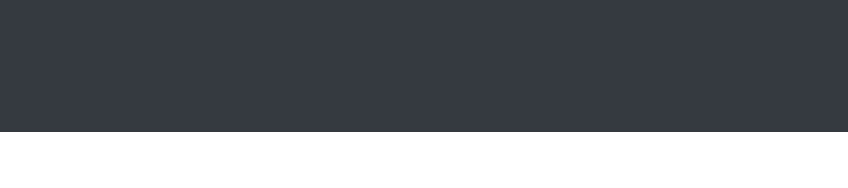
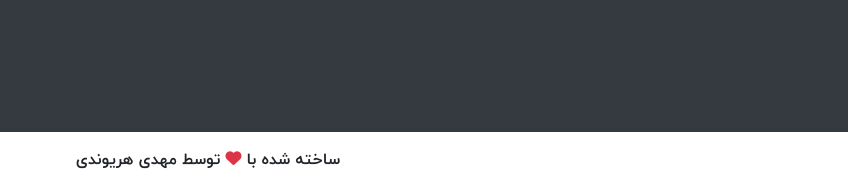
Before and after one commit to mahdi-harivandi/Sports-Club, a plain HTML site: page index.html in a window 1280 px wide. Shown: the part 7303-7491 px from the top of the page, 432-1280 px from the left. Before the commit the page ends 7435 px from the top, so only its background shows below. Drawn offline with Linux system fonts and the light colour scheme.

Commit message:
Update index.html and main.css and main.js

```diff
--- a/css/main.css
+++ b/css/main.css
@@ -32,6 +32,7 @@ header{
   left: 50%;
   transform: translate(-50% , -50%);
 }
+@media(min-width: 768px){
   .banner_heading{
     animation: anim;
     animation-duration: 2s;
@@ -50,6 +51,7 @@ header{
     100%{
       transform: translateX(0px);
       opacity: 1;
+    }
   }
 }
 /* end of banner */
@@ -92,6 +94,7 @@ header{
 .awards{
   background-color: #151f20;
 }
+@media(min-width: 768px){
   .formleft{
     animation-name: formleft;
     animation-duration: 3s;
@@ -118,6 +121,7 @@ header{
     100%{
       transform: translateX(0px);
       opacity: 1;
+    }
   }
 }
 /* end of awards */
@@ -184,6 +188,7 @@ header{
   background-color: #3498bd;
   transform: translateY(-2px);
 }
+@media(min-width: 768px){
   .movefromleft{
     animation-name: movefromleft;
     animation-duration: 3s;
@@ -225,6 +230,7 @@ header{
     100%{
       transform: translateY(0px);
       opacity: 1;
+    }
   }
 }
 /* end of membership */
--- a/index.html
+++ b/index.html
@@ -645,6 +645,13 @@
       </div>
     </footer>
     <!-- end of footer  -->
+    <!-- Site author  -->
+    <div class="text-center bg-white p-3">
+      <span>ساخته شده با</span>
+      <i class="fa-solid fa-heart text-danger"></i>
+      <span>توسط مهدی هریوندی</span>
+    </div>
+    <!-- End of Site author  -->
     <!-- optional javascript -->
     <!-- jquery first , then popper.js , then bootstrap JS  -->
     <script src="scripts/jquery-3.5.1.min.js"></script>
--- a/scripts/main.js
+++ b/scripts/main.js
@@ -41,7 +41,7 @@ $(".gallery-list-item").click(function(){
 $(window).scroll(function(){
     let position = $(this).scrollTop();
     console.log(position)
-    if(position >= 4400 ){
+    if(position >= 4600 ){
         $('.card-1').addClass('movefromright')
         $('.card-2').addClass('movefromcenter')
         $('.card-3').addClass('movefromleft')
```
Lines whose indentation alone changed are shown as unchanged.
